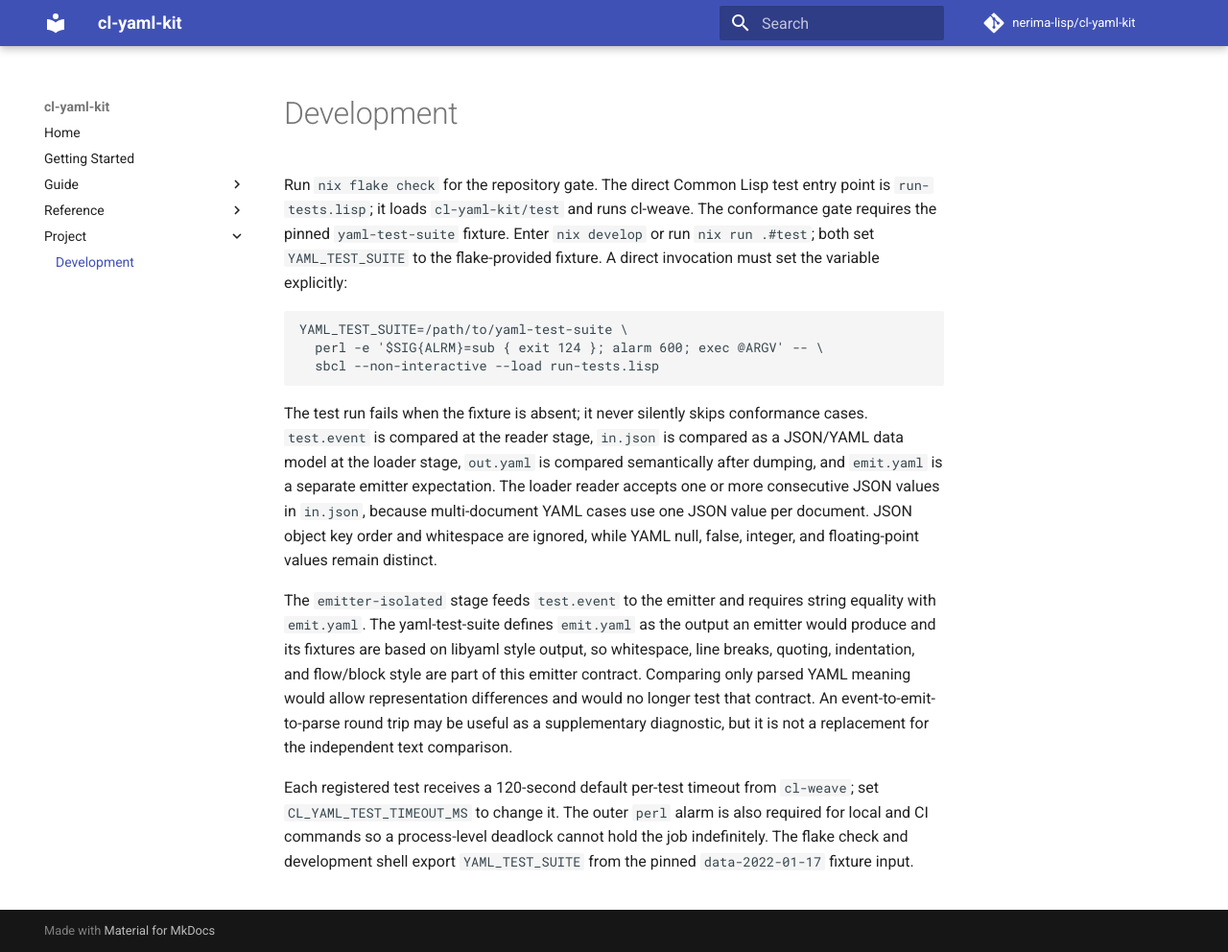
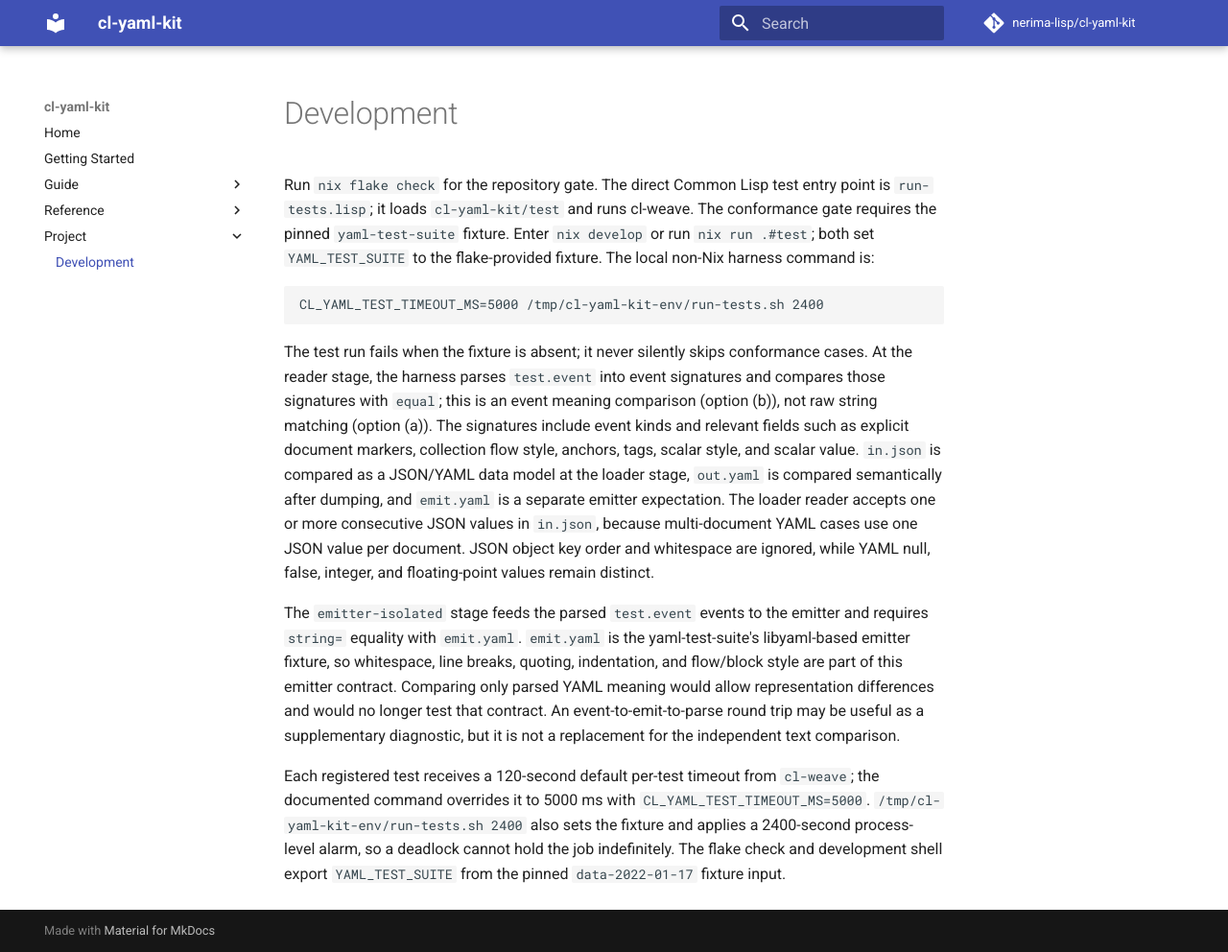
Before and after one commit to nerima-lisp/cl-yaml-kit, an MkDocs documentation site: the page built from docs/src/project/development.md, in a window 1280 px wide and 992 px high. Shown: the whole window at 96% size. Built offline with MkDocs 1.6.1 and Material for MkDocs 9.7.7, drawn with Linux system fonts in a browser that asks for light colours; comment, search, counter and statistics services are not loaded.

Commit message:
test: harden conformance harness reporting

````diff
--- a/docs/src/project/development.md
+++ b/docs/src/project/development.md
@@ -4,34 +4,37 @@ Run `nix flake check` for the repository gate. The direct Common Lisp test
 entry point is `run-tests.lisp`; it loads `cl-yaml-kit/test` and runs cl-weave.
 The conformance gate requires the pinned `yaml-test-suite` fixture. Enter
 `nix develop` or run `nix run .#test`; both set `YAML_TEST_SUITE` to the
-flake-provided fixture. A direct invocation must set the variable explicitly:
+flake-provided fixture. The local non-Nix harness command is:
 
 ```sh
-YAML_TEST_SUITE=/path/to/yaml-test-suite \
-  perl -e '$SIG{ALRM}=sub { exit 124 }; alarm 600; exec @ARGV' -- \
-  sbcl --non-interactive --load run-tests.lisp
+CL_YAML_TEST_TIMEOUT_MS=5000 /tmp/cl-yaml-kit-env/run-tests.sh 2400
 ```
 
 The test run fails when the fixture is absent; it never silently skips
-conformance cases. `test.event` is compared at the reader stage, `in.json`
-is compared as a JSON/YAML data model at the loader stage, `out.yaml` is
-compared semantically after dumping, and `emit.yaml` is a separate emitter
+conformance cases. At the reader stage, the harness parses `test.event` into
+event signatures and compares those signatures with `equal`; this is an event
+meaning comparison (option (b)), not raw string matching (option (a)). The
+signatures include event kinds and relevant fields such as explicit document
+markers, collection flow style, anchors, tags, scalar style, and scalar value.
+`in.json` is compared as a JSON/YAML data model at the loader stage, `out.yaml`
+is compared semantically after dumping, and `emit.yaml` is a separate emitter
 expectation. The loader reader accepts one or more consecutive JSON values in
 `in.json`, because multi-document YAML cases use one JSON value per document.
 JSON object key order and whitespace are ignored, while YAML null, false,
 integer, and floating-point values remain distinct.
 
-The `emitter-isolated` stage feeds `test.event` to the emitter and requires
-string equality with `emit.yaml`. The yaml-test-suite defines `emit.yaml` as
-the output an emitter would produce and its fixtures are based on libyaml
-style output, so whitespace, line breaks, quoting, indentation, and flow/block
-style are part of this emitter contract. Comparing only parsed YAML meaning
-would allow representation differences and would no longer test that contract.
-An event-to-emit-to-parse round trip may be useful as a supplementary
-diagnostic, but it is not a replacement for the independent text comparison.
+The `emitter-isolated` stage feeds the parsed `test.event` events to the
+emitter and requires `string=` equality with `emit.yaml`. `emit.yaml` is the
+yaml-test-suite's libyaml-based emitter fixture, so whitespace, line breaks,
+quoting, indentation, and flow/block style are part of this emitter contract.
+Comparing only parsed YAML meaning would allow representation differences and
+would no longer test that contract. An event-to-emit-to-parse round trip may be
+useful as a supplementary diagnostic, but it is not a replacement for the
+independent text comparison.
 
 Each registered test receives a 120-second default per-test timeout from
-`cl-weave`; set `CL_YAML_TEST_TIMEOUT_MS` to change it. The outer `perl`
-alarm is also required for local and CI commands so a process-level deadlock
+`cl-weave`; the documented command overrides it to 5000 ms with
+`CL_YAML_TEST_TIMEOUT_MS=5000`. `/tmp/cl-yaml-kit-env/run-tests.sh 2400` also
+sets the fixture and applies a 2400-second process-level alarm, so a deadlock
 cannot hold the job indefinitely. The flake check and development shell export
 `YAML_TEST_SUITE` from the pinned `data-2022-01-17` fixture input.
````
Also changed, not shown: 4 other files.
